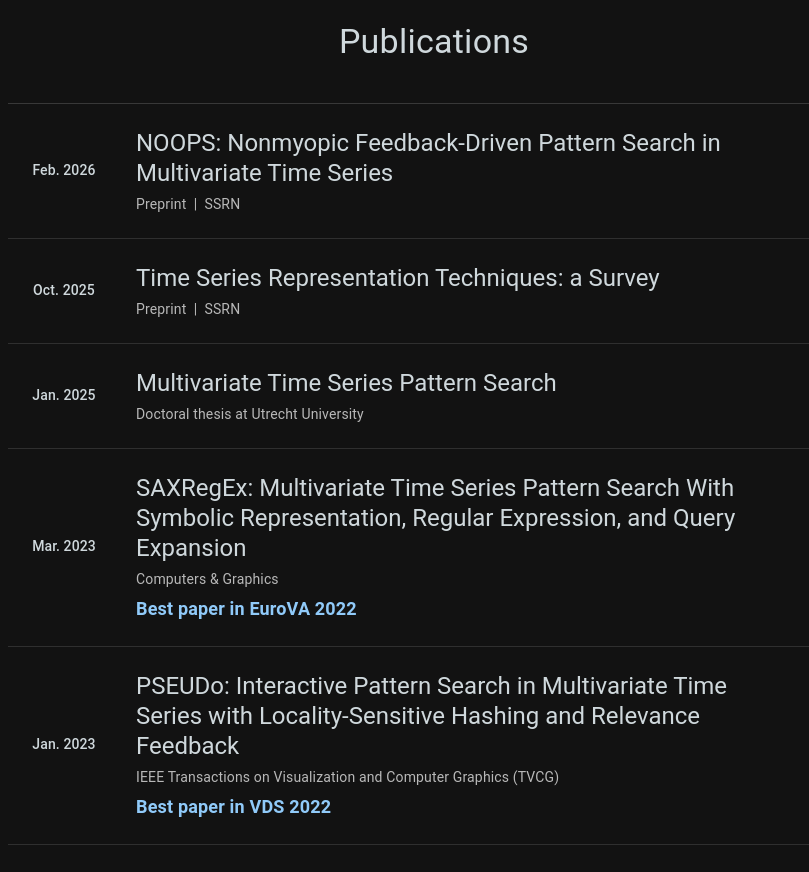
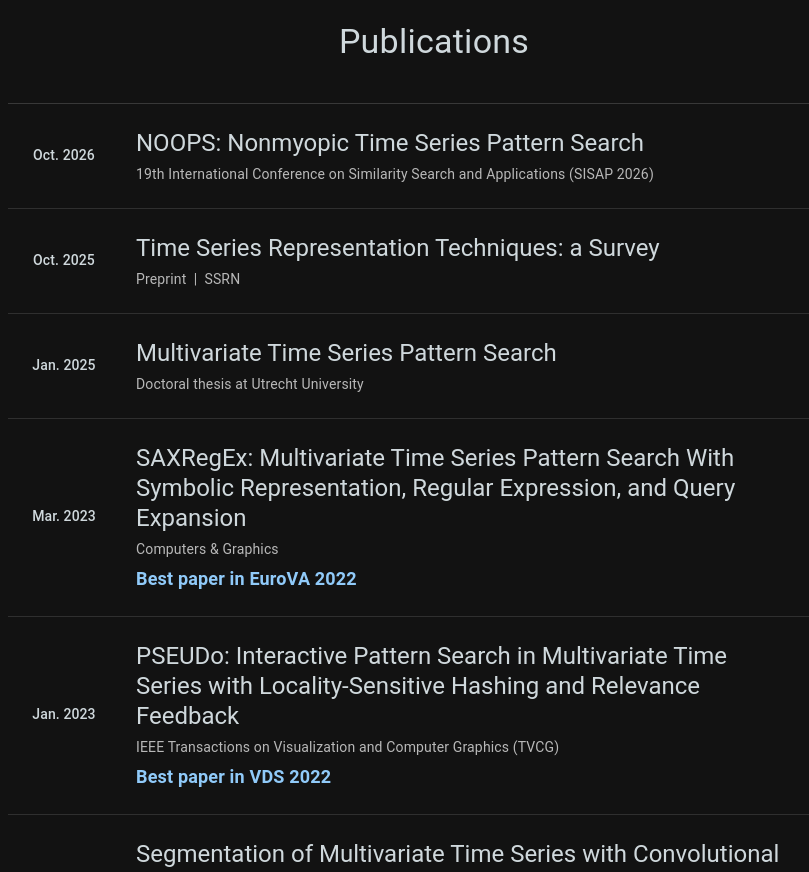
Before and after one commit to YuncongYu/yuncongyu.github.io, a React (Vite) app: page / in a window 1280 px wide. Shown: the part 3840-4712 px from the top of the page, without its empty margins (206-1015 px from the left). Built offline with nearby package versions, Linux system fonts and the light colour scheme.

Commit message:
feat: updated NOOPS

```diff
--- a/src/Publications/publicationsConfig.tsx
+++ b/src/Publications/publicationsConfig.tsx
@@ -20,10 +20,10 @@ const publicationsConfig: PublicationConfig = {
     {
       // avatar: <SsrnLogo />,
       title:
-        "NOOPS: Nonmyopic Feedback-Driven Pattern Search in Multivariate Time Series",
-      venue: "Preprint \u00a0|\u00a0 SSRN",
-      time: "Feb. 2026",
-      link: "https://papers.ssrn.com/sol3/papers.cfm?abstract_id=5180352",
+        "NOOPS: Nonmyopic Time Series Pattern Search",
+      venue: "19th International Conference on Similarity Search and Applications (SISAP 2026)",
+      time: "Oct. 2026",
+      link: "https://link.springer.com/chapter/10.1007/978-3-032-42224-8_21",
     },
     {
       title: "Time Series Representation Techniques: a Survey",
```
Also changed, not shown: 2 other files (tests, documents, lock files or other folders).
